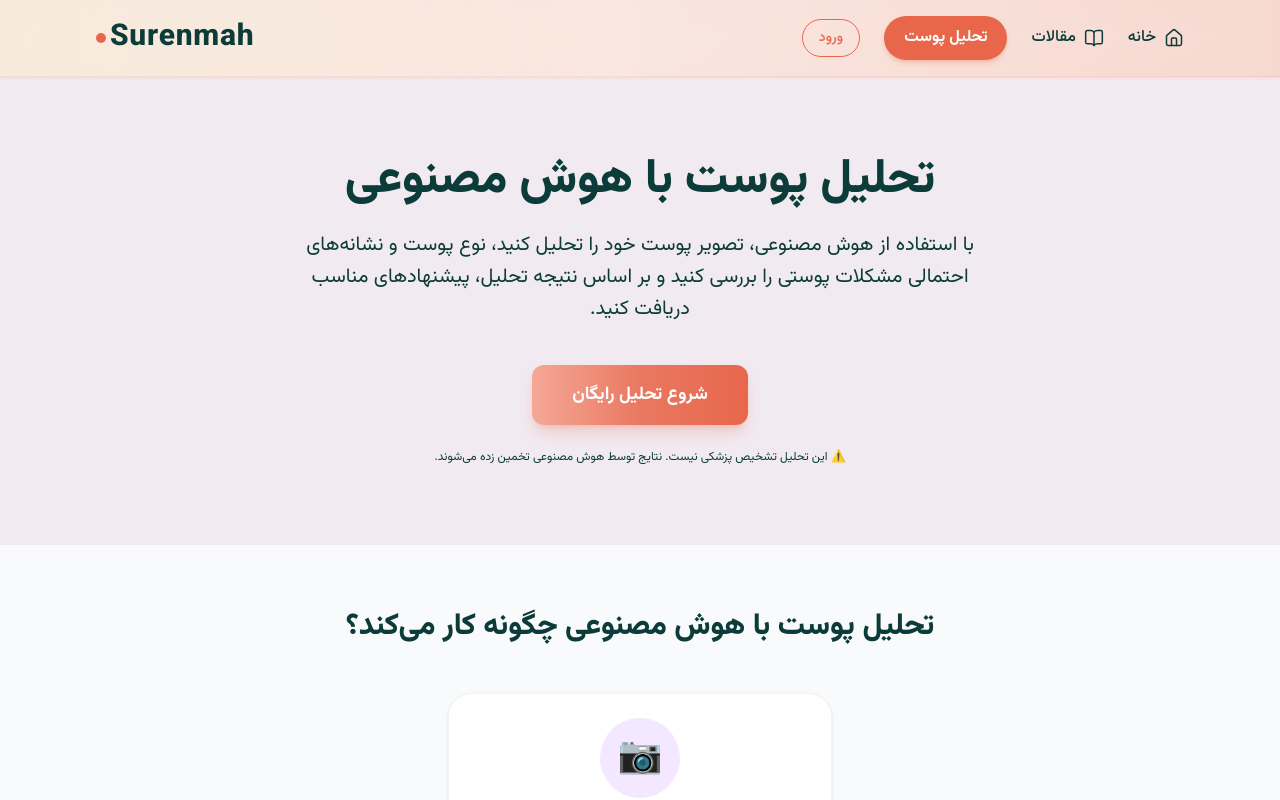
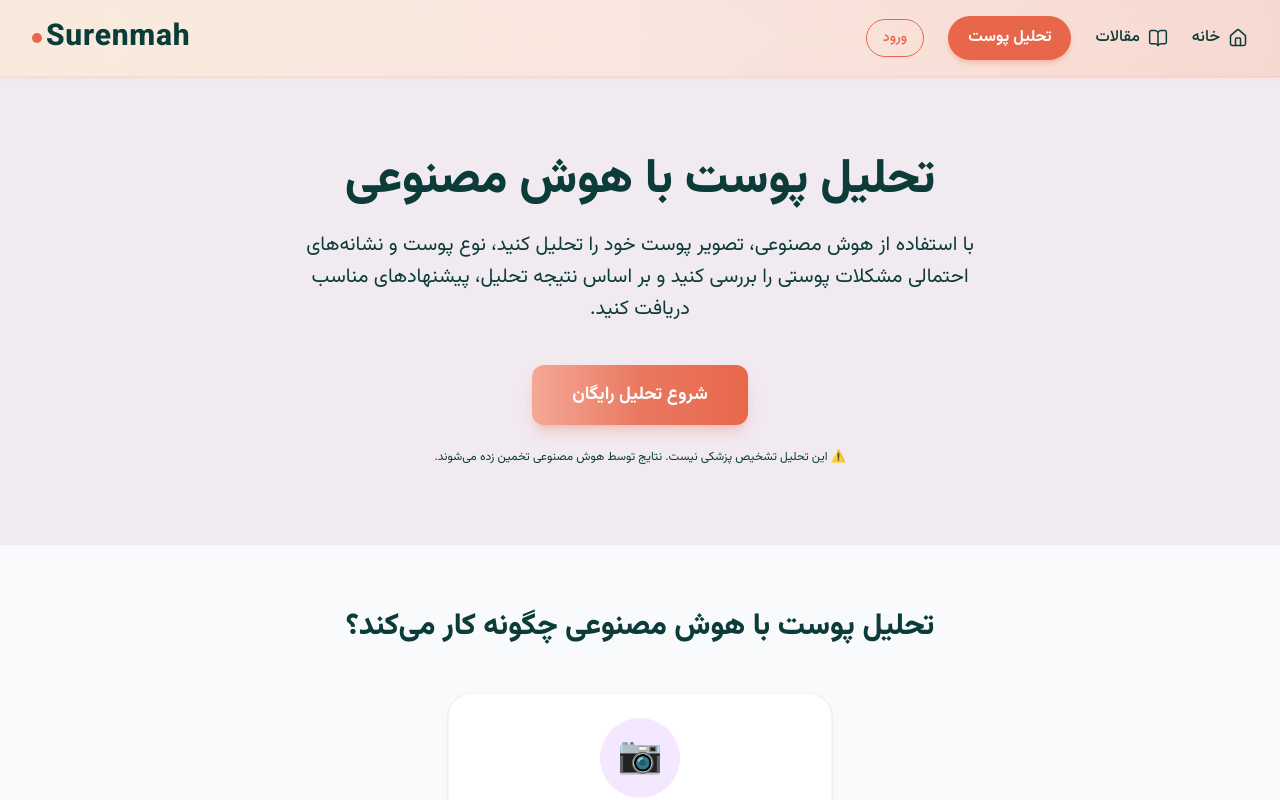
Before and after one commit to ahm100/Skin-Frontend, a Next.js app: page / in a window 1280 px wide. Shown: the top 800 px of the page. Built offline with nearby package versions, Linux system fonts and the light colour scheme.

Commit message:
fix header mx

```diff
--- a/app/layout.tsx
+++ b/app/layout.tsx
@@ -55,10 +55,10 @@
           "
         >
           <div
+            dir="ltr"
             className="
               w-full
-              max-w-6xl
-              mx-auto
+
 
               px-4
               sm:px-6
@@ -71,21 +71,77 @@
               items-center
               justify-between
 
-              gap-3
+              gap-2
+              sm:gap-3
+
               min-w-0
             "
           >
+
+            {/* =================================================
+                LOGO - LEFT
+                ================================================= */}
+
+            <Link
+              href="/"
+              dir="ltr"
+              className="
+                flex
+                items-center
+                gap-1
+
+                shrink-0
+                whitespace-nowrap
+
+                text-lg
+                sm:text-2xl
+                md:text-3xl
+
+                font-extrabold
+                tracking-wide
+
+                text-petrol
+
+                hover:text-coral
+
+                transition-colors
+              "
+            >
+              <span
+                className="
+                  inline-block
+
+                  h-2
+                  w-2
+
+                  sm:h-2.5
+                  sm:w-2.5
+
+                  rounded-full
+
+                  bg-coral
+
+                  shrink-0
+                "
+              />
+
+              <span>
+                Surenmah
+              </span>
+            </Link>
+
 
             {/* =================================================
                 RIGHT MENU
                 ================================================= */}
 
             <nav
+              dir="rtl"
               className="
                 flex
                 items-center
 
-                gap-2
+                gap-1
                 sm:gap-4
                 md:gap-6
 
@@ -104,7 +160,7 @@
                   flex
                   items-center
 
-                  gap-1.5
+                  gap-1
                   sm:gap-2
 
                   whitespace-nowrap
@@ -142,7 +198,7 @@
                   flex
                   items-center
 
-                  gap-1.5
+                  gap-1
                   sm:gap-2
 
                   whitespace-nowrap
@@ -209,66 +265,12 @@
                 تحلیل پوست
               </Link>
 
+
+              {/* AUTH */}
+
               <AuthButton />
 
             </nav>
-
-
-            {/* =================================================
-                LOGO
-                ================================================= */}
-
-            <Link
-              href="/"
-              dir="ltr"
-              className="
-                flex
-                items-center
-                gap-1
-
-                shrink-0
-                whitespace-nowrap
-
-                text-lg
-                sm:text-2xl
-                md:text-3xl
-
-                font-extrabold
-                tracking-wide
-
-                text-petrol
-
-                hover:text-coral
-
-                transition-colors
-              "
-            >
-
-              {/* Coral dot */}
-
-              <span
-                className="
-                  inline-block
-
-                  h-2
-                  w-2
-
-                  sm:h-2.5
-                  sm:w-2.5
-
-                  rounded-full
-
-                  bg-coral
-
-                  shrink-0
-                "
-              />
-
-              <span>
-                Surenmah
-              </span>
-
-            </Link>
 
           </div>
         </header>
@@ -319,10 +321,6 @@
           "
         >
 
-          {/* =================================================
-              FOOTER TITLE
-              ================================================= */}
-
           <h3
             className="
               text-xl
@@ -336,10 +334,6 @@
             ارتباط با ما
           </h3>
 
-
-          {/* =================================================
-              DESCRIPTION
-              ================================================= */}
 
           <p
             className="
@@ -356,10 +350,6 @@
             برای همکاری، پیشنهاد یا پشتیبانی با ما در تماس باشید.
           </p>
 
-
-          {/* =================================================
-              EMAIL
-              ================================================= */}
 
           <p
             className="
@@ -393,10 +383,6 @@
             </a>
           </p>
 
-
-          {/* =================================================
-              CONTACT BUTTONS
-              ================================================= */}
 
           <div
             className="
@@ -482,10 +468,6 @@
           </div>
 
 
-          {/* =================================================
-              COPYRIGHT
-              ================================================= */}
-
           <p
             className="
               mt-6
```
